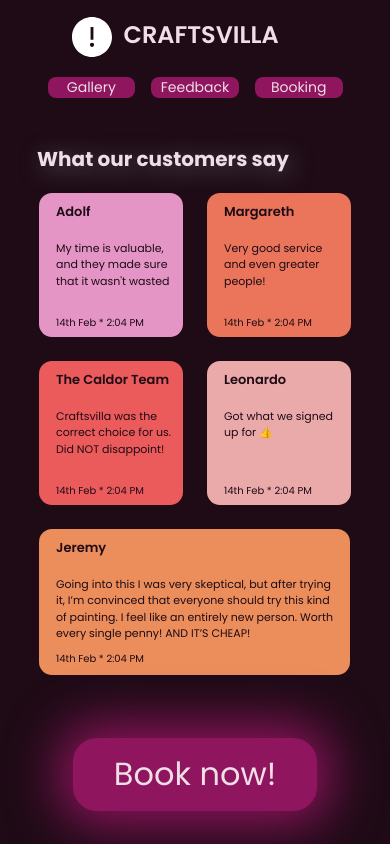
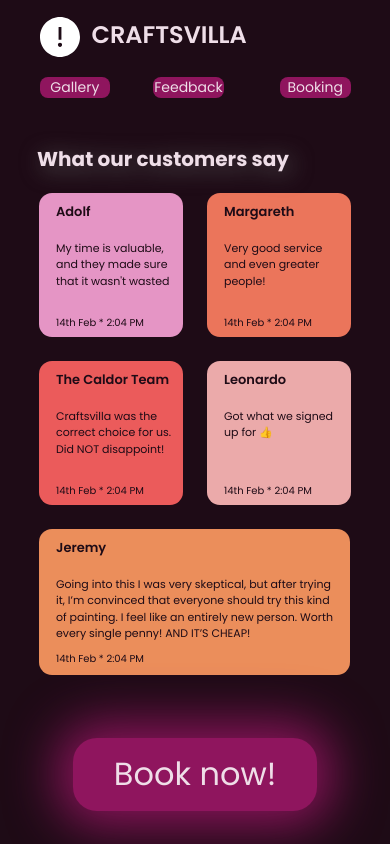
Before and after one commit to PetterA-H01/craftsvilla, a plain HTML site: page feedback/index.html in a window 390 px wide. Shown: the top 844 px of the page. Drawn offline with Linux system fonts and the light colour scheme.

Commit message:
fix: branding position

```diff
--- a/feedback/style.css
+++ b/feedback/style.css
@@ -362,7 +362,7 @@ textarea {
   }
 
   .branding {
-      margin: 0 auto 20px 32px;
+      margin: 0 auto 20px 0;
   }
 
   .nav-links {
@@ -377,7 +377,6 @@ textarea {
       background-color: var(--secondary-button);
       border-radius: 8px;
       width: 100%;
-      margin: 0 8px 0 8px;
       text-align: center;
   }
 
```
